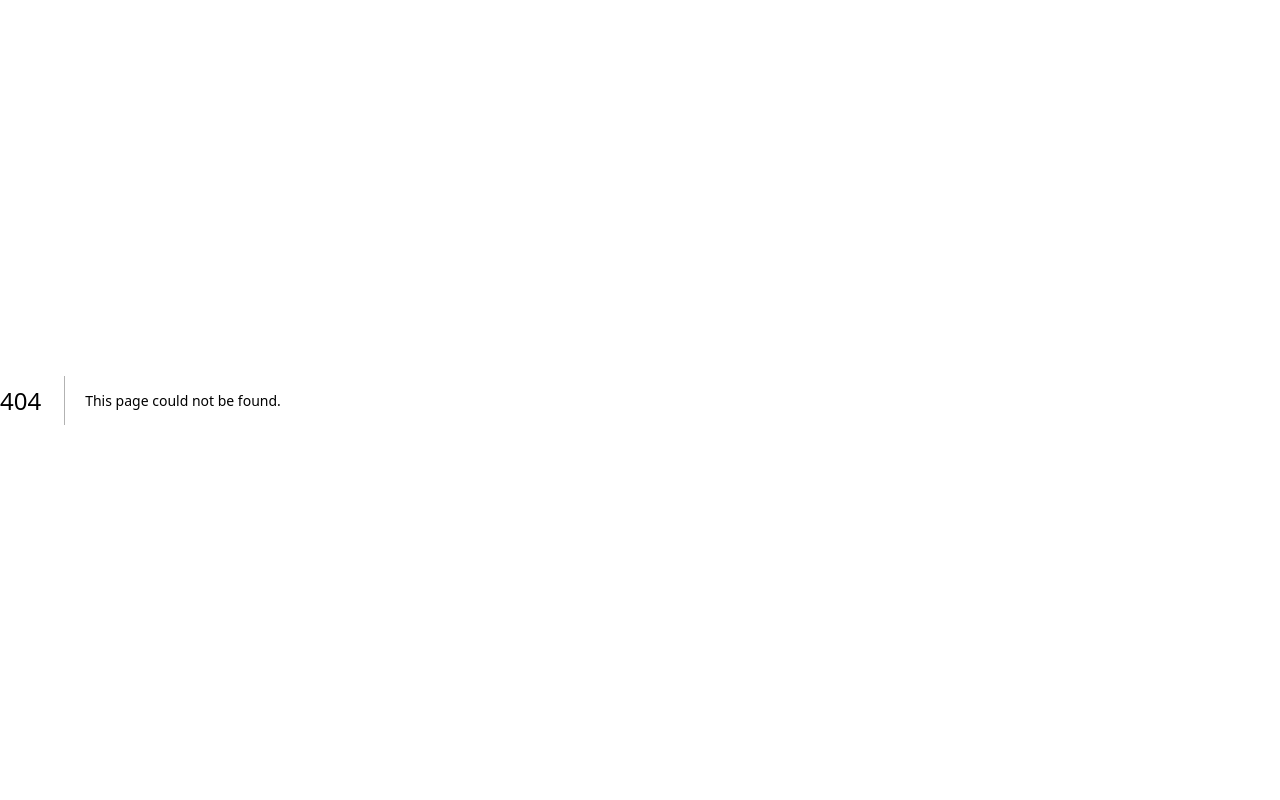
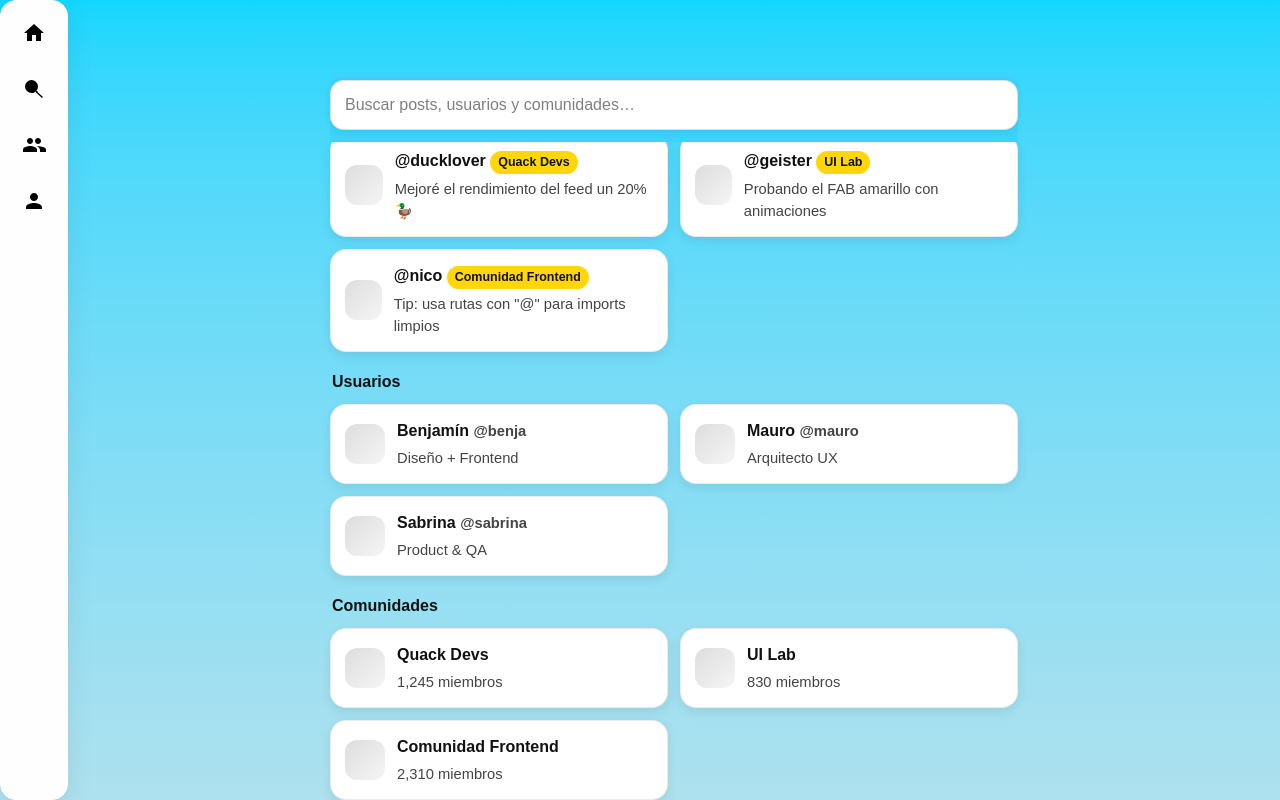
Before and after one commit to DuckHappy/quackly-frontend, a Next.js app: page /search in a window 1280 px wide. Before the commit this address had no page. Built offline with nearby package versions, Linux system fonts and the light colour scheme.

Commit message:
feat(search): add search page functionality

```diff
--- a/src/app/(pages)/community-inside/page.tsx
+++ b/src/app/(pages)/community-inside/page.tsx
@@ -66,6 +66,7 @@ export default async function CommunityPage() {
           {posts.map((post) => (
             <Post
               key={post.id}
+              postId={post.id}
               avatar={post.avatar}
               username={post.username}
               time={post.time}
--- a/src/app/(pages)/profile/page.tsx
+++ b/src/app/(pages)/profile/page.tsx
@@ -1,6 +1,3 @@
-import Image from "next/image";
-import { Post } from "./components/Post";
-import { EditProfile } from "./components/EditProfile";
 import { ProfileClient } from "./components/ProfileClient";
 
 // Simular obtener datos del usuario desde servidor
--- /dev/null
+++ b/src/app/(pages)/search/components/Search.module.css
@@ -0,0 +1,70 @@
+.wrapper{
+  max-width: 720px;
+  margin: 0 auto;
+  padding: 12px 16px 80px;
+}
+.searchBar{
+  position: sticky;
+  top: 72px; /* sits just under the navbar in this layout */
+  background: var(--skyblue);
+  z-index: 10;
+  padding: 8px 0 12px;
+}
+.input{
+  width: 100%;
+  padding: 12px 14px;
+  border-radius: 14px;
+  border: 1px solid rgba(0,0,0,.12);
+  box-shadow: 0 2px 8px rgba(0,0,0,.08);
+  outline: none;
+  background: var(--white);
+}
+.sectionTitle{
+  margin: 18px 2px 10px;
+  font-weight: 700;
+  color: var(--ink);
+}
+.grid{
+  display: grid;
+  grid-template-columns: 1fr;
+  gap: 12px;
+}
+.card{
+  border-radius: 16px;
+  background: var(--white);
+  border: 1px solid rgba(0,0,0,.08);
+  box-shadow: 0 4px 12px rgba(17,17,17,.08);
+  padding: 14px;
+}
+.row{
+  display: flex;
+  align-items: center;
+  gap: 12px;
+}
+.avatar{
+  width: 40px; height: 40px;
+  border-radius: 12px;
+  background: linear-gradient(135deg, #ddd, #f5f5f5);
+}
+.meta{
+  display: flex;
+  flex-direction: column;
+  gap: 4px;
+}
+.title{ font-weight: 700; color: var(--ink); }
+.subtitle{ color: #444; font-size: .92rem; }
+.badge{
+  display: inline-block;
+  font-size: .78rem;
+  padding: 2px 8px;
+  background: var(--yellow);
+  border-radius: 999px;
+  font-weight: 700;
+  color: #111;
+}
+.empty{
+  opacity: .7; text-align: center; padding: 24px 0;
+}
+@media (min-width: 640px){
+  .grid{ grid-template-columns: 1fr 1fr; }
+}
--- /dev/null
+++ b/src/app/(pages)/search/components/seedPosts.tsx
@@ -0,0 +1,11 @@
+export const users = [
+  { id: 'u1', name: 'María S.', handle: '@marias' },
+  { id: 'u2', name: 'Tomás R.', handle: '@tomi.r' },
+  { id: 'u3', name: 'Julieta B.', handle: '@juli.b' },
+  { id: 'u4', name: 'Nicolás A.', handle: '@nicoar' },
+];
+export const posts = [
+  { id: 'p1', author: users[0], text: 'Probando el feed. Cerré PRs y quedó todo prolijo.', createdAt: new Date().toISOString(), likes: 3, comments: 1 },
+  { id: 'p2', author: users[1], text: 'Vista de comunidad con filtros y búsqueda lista.', createdAt: new Date().toISOString(), likes: 5, comments: 2 },
+  { id: 'p3', author: users[2], text: 'Mañana vemos PWA install banner.', createdAt: new Date().toISOString(), likes: 2, comments: 0 },
+];
--- /dev/null
+++ b/src/app/(pages)/search/page.tsx
@@ -0,0 +1,101 @@
+'use client';
+import { useMemo, useState } from 'react';
+import styles from '@/app/(pages)/search/components/Search.module.css';
+
+const POSTS = [
+  { id:'p1', author:'@ducklover', community:'Quack Devs', text:'Mejoré el rendimiento del feed un 20% 🦆', likes:128 },
+  { id:'p2', author:'@geister', community:'UI Lab', text:'Probando el FAB amarillo con animaciones', likes:76 },
+  { id:'p3', author:'@nico', community:'Comunidad Frontend', text:'Tip: usa rutas con "@" para imports limpios', likes:54 },
+];
+
+const USERS = [
+  { id:'u1', handle:'@benja', name:'Benjamín', bio:'Diseño + Frontend' },
+  { id:'u2', handle:'@mauro', name:'Mauro', bio:'Arquitecto UX' },
+  { id:'u3', handle:'@sabrina', name:'Sabrina', bio:'Product & QA' },
+];
+
+const COMMUNITIES = [
+  { id:'c1', slug:'quack-devs', name:'Quack Devs', members:1245 },
+  { id:'c2', slug:'ui-lab', name:'UI Lab', members:830 },
+  { id:'c3', slug:'frontend-ar', name:'Comunidad Frontend', members:2310 },
+];
+
+export default function SearchPage(){
+  const [q, setQ] = useState('');
+  const norm = (s) => s.toLowerCase().normalize('NFD').replace(/\p{Diacritic}/gu,'');
+
+  const filtered = useMemo(() => {
+    if(!q) return { posts: POSTS, users: USERS, communities: COMMUNITIES };
+    const nq = norm(q);
+    return {
+      posts: POSTS.filter(p => [p.text,p.author,p.community].some(x => norm(String(x)).includes(nq))),
+      users: USERS.filter(u => [u.handle,u.name,u.bio].some(x => norm(String(x)).includes(nq))),
+      communities: COMMUNITIES.filter(c => [c.slug,c.name].some(x => norm(String(x)).includes(nq))),
+    };
+  }, [q]);
+
+  return (
+    <main className={styles.wrapper}>
+      <div className={styles.searchBar}>
+        <input
+          className={styles.input}
+          placeholder="Buscar posts, usuarios y comunidades…"
+          value={q}
+          onChange={e=>setQ(e.target.value)}
+          autoFocus
+        />
+      </div>
+
+      <section>
+        <h3 className={styles.sectionTitle}>Posts</h3>
+        <div className={styles.grid}>
+          {filtered.posts.length ? filtered.posts.map(p => (
+            <article key={p.id} className={styles.card}>
+              <div className={styles.row}>
+                <div className={styles.avatar} />
+                <div className={styles.meta}>
+                  <div className={styles.title}>{p.author} <span className={styles.badge}>{p.community}</span></div>
+                  <div className={styles.subtitle}>{p.text}</div>
+                </div>
+              </div>
+            </article>
+          )) : (<div className={styles.empty}>Sin resultados en Posts</div>)}
+        </div>
+      </section>
+
+      <section>
+        <h3 className={styles.sectionTitle}>Usuarios</h3>
+        <div className={styles.grid}>
+          {filtered.users.length ? filtered.users.map(u => (
+            <div key={u.id} className={styles.card}>
+              <div className={styles.row}>
+                <div className={styles.avatar} />
+                <div className={styles.meta}>
+                  <div className={styles.title}>{u.name} <span className={styles.subtitle}>{u.handle}</span></div>
+                  <div className={styles.subtitle}>{u.bio}</div>
+                </div>
+              </div>
+            </div>
+          )) : (<div className={styles.empty}>Sin resultados en Usuarios</div>)}
+        </div>
+      </section>
+
+      <section>
+        <h3 className={styles.sectionTitle}>Comunidades</h3>
+        <div className={styles.grid}>
+          {filtered.communities.length ? filtered.communities.map(c => (
+            <div key={c.id} className={styles.card}>
+              <div className={styles.row}>
+                <div className={styles.avatar} />
+                <div className={styles.meta}>
+                  <div className={styles.title}>{c.name}</div>
+                  <div className={styles.subtitle}>{c.members.toLocaleString()} miembros</div>
+                </div>
+              </div>
+            </div>
+          )) : (<div className={styles.empty}>Sin resultados en Comunidades</div>)}
+        </div>
+      </section>
+    </main>
+  );
+}
--- a/src/app/globals.css
+++ b/src/app/globals.css
@@ -6,9 +6,9 @@
   --black: oklch(0 0 0);
   --skyblue: oklch(80.74% 0.134 220.62);
   --white: oklch(1 0 0);
-  --yellow: #FFD60A;
-  --yellowHover: #F2C400;
-  --ink: #111111;
+  --yellow: oklch(0.8849 0.1805 94.78);
+  --yellowHover: oklch(0.8366 0.171081 91.616);
+  --ink: oklch(0.1776 0 0);
 }
 
 /* @media (prefers-color-scheme: dark) {
--- a/src/components/Navbar.jsx
+++ b/src/components/Navbar.jsx
@@ -1,23 +1,22 @@
 'use client';
 import React from 'react';
-const Icon = ({d}) => (<svg width="24" height="24" viewBox="0 0 24 24" aria-hidden="true" style={{transition:'transform .12s ease'}}><path d={d}/></svg>);
+const Icon = ({ d }) => (<svg width="24" height="24" viewBox="0 0 24 24" aria-hidden="true" style={{ transition: 'transform .12s ease' }}><path d={d} /></svg>);
 const items = [
-  { url:'/home', key:'home', icon:'M10 20v-6h4v6h5v-8h3L12 3 2 12h3v8z' },
-  { url:'#', key:'search', icon:'M15.5 14h-.79l-.28-.27A6.471 6.471 0 0 0 16 9.5 6.5 6.5 0 1 0 9.5 16c1.61 0 3.09-.59 4.23-1.57l.27.28v.79L20 21l1-1-5.5-5z' },
-  { url:'/community', key:'community', icon:'M16 11c1.66 0 2.99-1.34 2.99-3S17.66 5 16 5s-3 1.34-3 3 1.34 3 3 3zM8 11c1.66 0 2.99-1.34 2.99-3S9.66 5 8 5 5 6.34 5 8s1.34 3 3 3zm0 2c-2.33 0-7 1.17-7 3.5V19h14v-2.5C15 14.17 10.33 13 8 13zm8 0c-.29 0-.62.02-.97.05A5.8 5.8 0 0 1 18 16.5V19h6v-2.5c0-1.86-3.67-3-6-3z' },
-  { url:'/profile', key:'profile', icon:'M12 12c2.21 0 4-1.79 4-4s-1.79-4-4-4-4 1.79-4 4 1.79 4 4 4zm0 2c-2.67 0-8 1.34-8 4v2h16v-2c0-2.66-5.33-4-8-4z' },
-  { url:'#', key:'settings', icon:'M19.14 12.94c.04-.31.06-.63.06-.94s-.02-.63-.06-.94l2.03-1.58a.5.5 0 0 0 .12-.64l-1.92-3.32a.5.5 0 0 0-.6-.22l-2.39.96a7.03 7.03 0 0 0-1.63-.94l-.36-2.54A.5.5 0 0 0 13.9 1h-3.8a.5.5 0 0 0-.5.42l-.36 2.54c-.58.23-1.12.53-1.63.94l-2.39-.96a.5.5 0 0 0-.6.22L.7 7.02a.5.5 0 0 0 .12.64l2.03 1.58c-.04.31-.06.63-.06.94s.02.63.06.94L.82 12.7a.5.5 0 0 0-.12.64l1.92 3.32c.14.24.43.34.69.22l2.39-.96c.51.41 1.05.71 1.63.94l.36 2.54c.05.26.26.42.5.42h3.8c.24 0 .45-.16.5-.42l.36-2.54c.58-.23 1.12-.53 1.63-.94l2.39.96c.26.12.55.02.69-.22l1.92-3.32a.5.5 0 0 0-.12-.64l-2.03-1.58zM12 15.5A3.5 3.5 0 1 1 12 8.5a3.5 3.5 0 0 1 0 7z' }
+  { url: '/home', key: 'home', icon: 'M10 20v-6h4v6h5v-8h3L12 3 2 12h3v8z' },
+  { url: '#', key: 'search', icon: 'M15.5 14h-.79l-.28-.27A6.471 6.471 0 0 0 16 9.5 6.5 6.5 0 1 0 9.5 16c1.61 0 3.09-.59 4.23-1.57l.27.28v.79L20 21l1-1-5.5-5z' },
+  { url: '/community', key: 'community', icon: 'M16 11c1.66 0 2.99-1.34 2.99-3S17.66 5 16 5s-3 1.34-3 3 1.34 3 3 3zM8 11c1.66 0 2.99-1.34 2.99-3S9.66 5 8 5 5 6.34 5 8s1.34 3 3 3zm0 2c-2.33 0-7 1.17-7 3.5V19h14v-2.5C15 14.17 10.33 13 8 13zm8 0c-.29 0-.62.02-.97.05A5.8 5.8 0 0 1 18 16.5V19h6v-2.5c0-1.86-3.67-3-6-3z' },
+  { url: '/profile', key: 'profile', icon: 'M12 12c2.21 0 4-1.79 4-4s-1.79-4-4-4-4 1.79-4 4 1.79 4 4 4zm0 2c-2.67 0-8 1.34-8 4v2h16v-2c0-2.66-5.33-4-8-4z' },
 ];
-export default function Navbar(){
+export default function Navbar() {
   return (
-    <aside style={{ left:16, top:16, bottom:16, width:68, background:'#fff', border:'1px solid #e6e6e6', borderRadius:16, boxShadow:'0 10px 28px rgba(0,0,0,.08)', display:'flex', flexDirection:'column', alignItems:'center', padding:'10px 8px', gap:12}}>
+    <aside style={{ left: 16, top: 16, bottom: 16, width: 68, background: 'oklch(0.9971 0 145)', border: '1px solid oklch(0.9971 0 145)', borderRadius: 16, boxShadow: '0 10px 28px rgba(0,0,0,.08)', display: 'flex', flexDirection: 'column', alignItems: 'center', padding: '10px 8px', gap: 12 }}>
       {items.map(it => (
         <a href={it.url} key={it.key}>
-        <button key={it.key} aria-label={it.key} style={{border:'none', background:'transparent', cursor:'pointer', padding:10}}
-          onMouseEnter={(e)=>{ e.currentTarget.firstChild.style.transform='scale(1.1)'; e.currentTarget.firstChild.style.color='#1976d2'; }}
-          onMouseLeave={(e)=>{ e.currentTarget.firstChild.style.transform='scale(1.0)'; e.currentTarget.firstChild.style.color='inherit'; }}>
-          <Icon d={it.icon} />
-        </button>
+          <button key={it.key} aria-label={it.key} style={{ border: 'none', background: 'transparent', cursor: 'pointer', padding: 10 }}
+            onMouseEnter={(e) => { e.currentTarget.firstChild.style.transform = 'scale(1.1)'; e.currentTarget.firstChild.style.color = 'oklch(0.5645 0.1633 253.27)'; }}
+            onMouseLeave={(e) => { e.currentTarget.firstChild.style.transform = 'scale(1.0)'; e.currentTarget.firstChild.style.color = 'inherit'; }}>
+            <Icon d={it.icon} />
+          </button>
         </a>
       ))}
     </aside>
```
